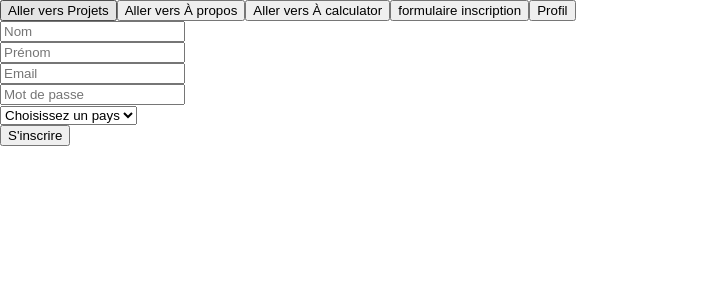
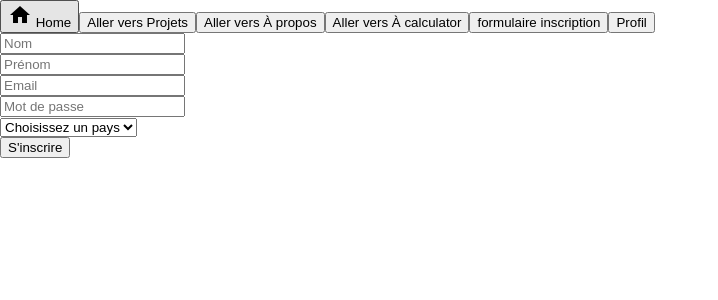
Before and after one commit to denispeyrusaubes/bootstrap-ng, an Angular app: page /inscription in a window 1280 px wide. Shown: the top 300 px of the page, without its empty margins (0-718 px from the left). Built offline with nearby package versions, Linux system fonts and the light colour scheme.

Commit message:
feat: add home button with Material design to the navigation

```diff
--- a/src/app/app.component.html
+++ b/src/app/app.component.html
@@ -1,4 +1,8 @@
-<button routerLink="/projets">Aller vers Projets</button>
+<button matFab extended>
+    <mat-icon>home</mat-icon>
+    Home
+  </button>
+  <button routerLink="/projets">Aller vers Projets</button>
 <button routerLink="/apropos">Aller vers À propos</button>
 <button routerLink="/calculator">Aller vers À calculator</button>
 <button routerLink="/inscription">formulaire inscription</button>
--- a/src/app/app.component.ts
+++ b/src/app/app.component.ts
@@ -1,4 +1,5 @@
 import { Component } from '@angular/core';
+import { MatIcon } from '@angular/material/icon';
 import { RouterLink, RouterOutlet } from '@angular/router';
 
 
@@ -8,7 +9,7 @@ type Section = { titre: string; description: string };
 @Component({
   selector: 'app-root',
   standalone: true,
-  imports: [RouterOutlet,RouterLink],              // ngFor vient d'ici
+  imports: [RouterOutlet,RouterLink,MatIcon],              // ngFor vient d'ici
   templateUrl: './app.component.html',
   styleUrls: ['./app.component.css'],
 })
--- a/src/app/pages/inscription/inscription.component.html
+++ b/src/app/pages/inscription/inscription.component.html
@@ -11,5 +11,6 @@
       <option value="États-Unis">États-Unis</option>
     </select><br>
 
+
     <button type="submit">S'inscrire</button>
   </form>
```
